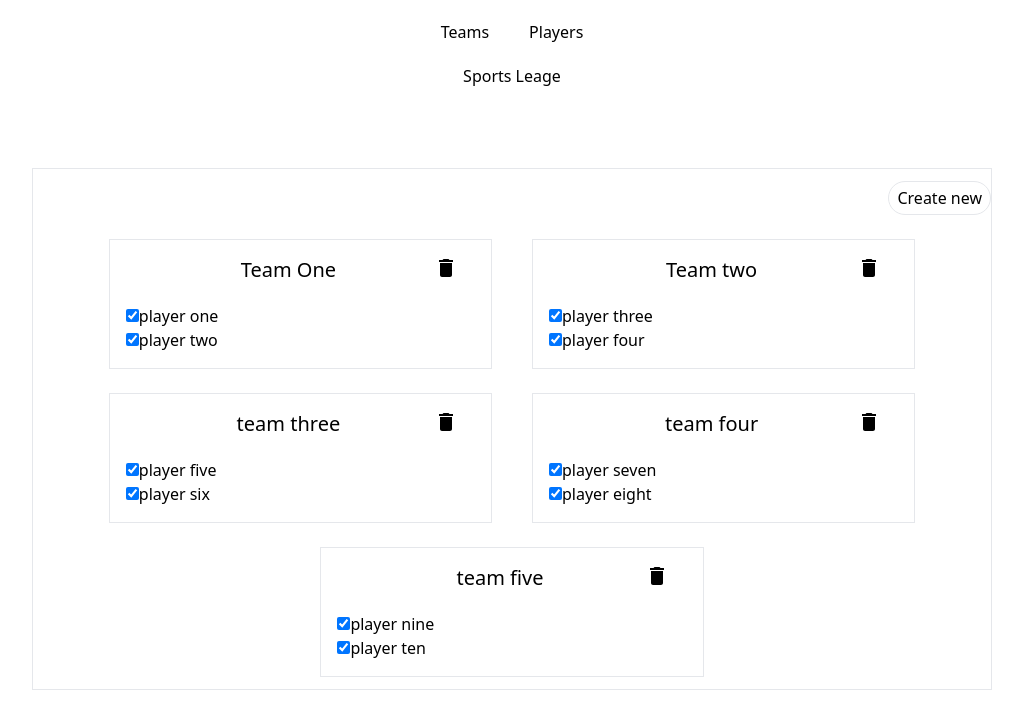
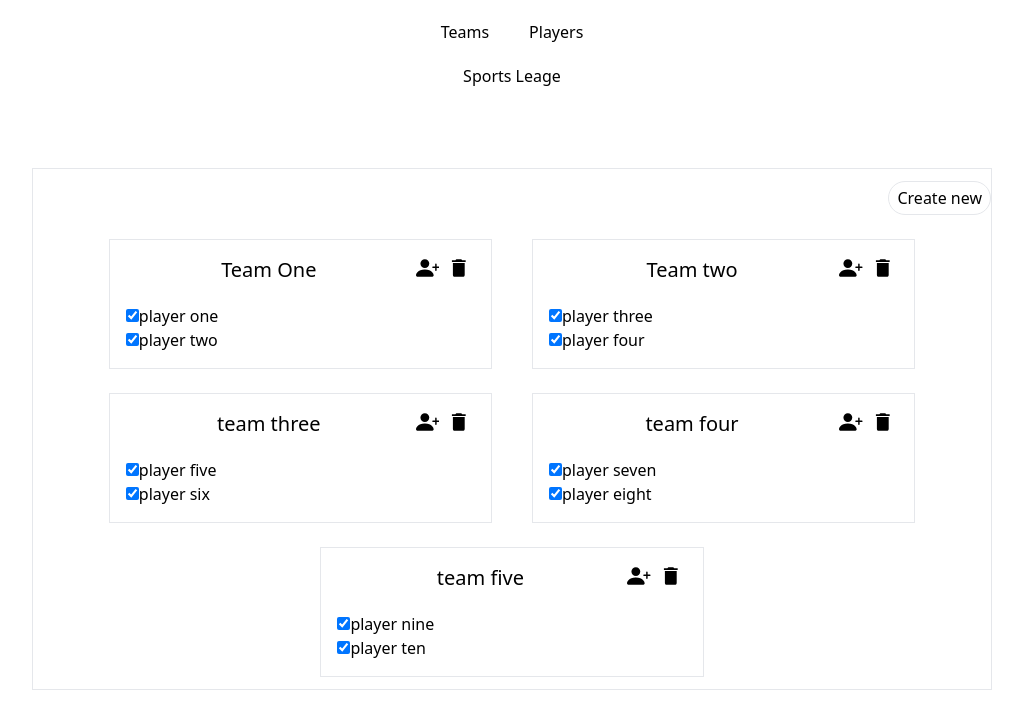
Before and after one commit to hussainsajib/sports-league, a React (Create React App) app: page / in a window 1280 px wide. Shown: the top 728 px of the page, without its empty margins (128-1151 px from the left). Built offline with nearby package versions, Linux system fonts and the light colour scheme.

Commit message:
players can be added from available list

```diff
--- a/src/components/TeamCard.js
+++ b/src/components/TeamCard.js
@@ -1,8 +1,8 @@
 import React from 'react'
 import { MdDelete } from 'react-icons/md';
-import { AiFillCloseSquare } from 'react-icons/ai'
+import { BsPersonPlusFill } from 'react-icons/bs'
 
-const TeamCard = ({ team, removeTeam, removePlayer }) => {
+const TeamCard = ({ team, removeTeam, removePlayer, addPlayer }) => {
 
     return (
         <div className="border w-2/5 mx-5 my-3 p-4">
@@ -10,7 +10,8 @@ const TeamCard = ({ team, removeTeam, removePlayer }) => {
                 <div className="text-xl w-5/6 text-center">
                     { team.name }
                 </div>
-                <MdDelete className="text-2xl" onClick={ () => removeTeam(team.name) }/>
+                <BsPersonPlusFill className="text-2xl mx-1" onClick={ () => addPlayer(team.name) } />
+                <MdDelete className="text-2xl mx-1" onClick={ () => removeTeam(team.name) }/>
             </div>
             <ul className="mt-5">
                 {
--- a/src/components/TeamsPage.js
+++ b/src/components/TeamsPage.js
@@ -1,22 +1,33 @@
 import React, { useState, useEffect } from 'react';
 import TeamCard from './TeamCard'
 import TeamsData from '../data/teams'
+import PlayersData from '../data/players'
 
 const TeamsPage = () => {
 
     const [ teams, setTeams ] = useState([])
 
-    const [ showPopup, setShowPopup ] = useState(false)
+    const [ players, setPlayers ] = useState([])
+
+    const [ showAddTeam, setShowAddTeam ] = useState(false)
+
+    const [ showAddPlayer, setShowAddPlayer ] = useState(false)
 
     const [ newTeam, setNewTeam ] = useState("")
 
+    const [ aPlayers, setAPlayers ] = useState([])
+
+    const [ playersToAdd, setPlayersToAdd ] = useState([])
+
+    const [ targetTeam, setTargetTeam ] = useState(null)
+
+
     useEffect(()=>{
         setTeams(TeamsData)
+        setPlayers(PlayersData)
     },[])
 
-    const addTeam = () =>{ togglePopup() }
-
-    const togglePopup = () => {setShowPopup(!showPopup)}
+    const addTeam = () =>{ setShowAddTeam(true) }
 
     const removeTeam = ( deleteteam ) => {
         const removedTeams = teams.filter(team => team.name != deleteteam)
@@ -25,27 +36,66 @@ const TeamsPage = () => {
 
     const saveTeam = (e) => {
         setTeams([...teams, { name: newTeam, players: [] }])
-        setShowPopup(false)
+        setShowAddTeam(false)
         setNewTeam("")
     }
 
     const removePlayer = ( _team, _player ) =>{
         const targetIdx = teams.findIndex(team => team.name === _team)
-        const filterPlayer = teams[targetIdx].players.filter(player => player != _player)
+        const filterPlayer = teams[targetIdx].players.filter(player => player !== _player)
         const modTeam = { ...teams[targetIdx], players: filterPlayer }
         const newTeams = teams.map((team, index) => index !== targetIdx ? team : modTeam)
         setTeams(newTeams)
     }
 
+    const addPlayer = ( _teamName ) => {
+        setShowAddPlayer(true)
+        availablePlayers()
+        setTargetTeam(_teamName)
+    }
+
+    const availablePlayers = () => {
+        let usedPlayers = []
+        teams.map( team => team.players.forEach(player => usedPlayers.push(player)))
+        let availPlayers = []
+        players.forEach(player => {if(!usedPlayers.includes(player.name)) availPlayers.push(player.name) })
+        setAPlayers(availPlayers)
+    }
+
+    const addPlayerToTeam = ( e ) =>{
+        if (!playersToAdd.includes(e.target.innerHTML)) {
+            setPlayersToAdd([...playersToAdd, e.target.innerHTML])
+        }
+    }
+
+    const cancelAddingPlayer = () =>{
+        setShowAddPlayer(false)
+        setPlayersToAdd([])
+    }
+
+    const savePlayersToTeam = () =>{
+        if (playersToAdd.length > 0){
+            const targetIdx = teams.findIndex(team => team.name === targetTeam)
+            const modPlayers = [ ...teams[targetIdx].players, ...playersToAdd ]
+            const modTeam = { name: teams[targetIdx].name, players: modPlayers }
+            const updatedTeams = teams.map((team, index) => index !== targetIdx ? team : modTeam)
+            setTeams(updatedTeams)
+            setShowAddPlayer(false)
+            setPlayersToAdd([])
+        }
+    }
+
+
+
     return (
         <div className="flex flex-col">
             <button className="self-end my-3 border rounded-full px-2 py-1" onClick={addTeam}>Create new</button>
             <div className="w-full flex flex-wrap justify-center">
-                {teams.map((team,index )=> <TeamCard key={ index } team={ team } removeTeam={removeTeam} removePlayer={removePlayer} />)}
+                {teams.map((team,index )=> <TeamCard key={ index } team={ team } removeTeam={removeTeam} removePlayer={removePlayer} addPlayer={ addPlayer }/>)}
             </div>
 
-            {/* Modal that will be asking the user for input */}
-            <div className={`w-screen h-screen fixed z-10 inset-0 border flex flex-col justify-center items-center bg-white bg-opacity-90 ${showPopup ? "block" : "hidden"}`}>
+            {/* Modal that will be asking the user for input to create new team */}
+            <div className={`w-screen h-screen fixed z-10 inset-0 border flex flex-col justify-center items-center bg-white bg-opacity-90 ${showAddTeam ? "block" : "hidden"}`}>
                 <input
                     type="text"
                     className="my-3 mx-2 border border-black w-screen-3/4 h-screen-1/10 text-center text-2xl rounded-full"
@@ -54,7 +104,32 @@ const TeamsPage = () => {
                 />
                 <div>
                     <button className="border px-10 py-3 mx-2 rounded-full bg-pink-600 text-white" onClick={saveTeam}>Create</button>
-                    <button className="border px-10 py-3 mx-2 rounded-full bg-gray-600 text-white" onClick={togglePopup}>Cancel</button>
+                    <button className="border px-10 py-3 mx-2 rounded-full bg-gray-600 text-white" onClick={() => setShowAddTeam(false)}>Cancel</button>
+                </div>
+            </div>
+
+            {/* Modal for adding a player to a team */}
+            <div className={`w-screen h-screen fixed z-10 inset-0 border flex flex-col justify-center items-center bg-white bg-opacity-90 ${showAddPlayer ? "block" : "hidden"}`}>
+                <div className="flex w-screen-1/2">
+                    <ul className="w-1/2 mb-3 justify-centre border">
+                        {
+                            aPlayers.length > 0 ? aPlayers.map(player => (
+                                !playersToAdd.includes(player) &&
+                                <li key={player} className="text-center py-2 border hover:bg-pink-100 cursor-pointer" onClick={addPlayerToTeam}>{ player }</li>
+                            )) : (<div>No players are available at the moment</div>)
+                        }
+                    </ul>
+                    <ul className="w-1/2 border mb-3">
+                        {
+                            playersToAdd.length > 0 ? playersToAdd.map(player =>(
+                                <li className="text-center py-2 border hover:bg-pink-100 cursor-pointer" key={player}>{ player }</li>
+                            )): (<div>No players added yet</div>)
+                        }
+                    </ul>
+                </div>
+                <div>
+                    <button className="border px-10 py-3 mx-2 rounded-full bg-pink-600 text-white" onClick={savePlayersToTeam}>Add Players</button>
+                    <button className="border px-10 py-3 mx-2 rounded-full bg-gray-600 text-white" onClick={cancelAddingPlayer}>Cancel</button>
                 </div>
             </div>
         </div>
```
